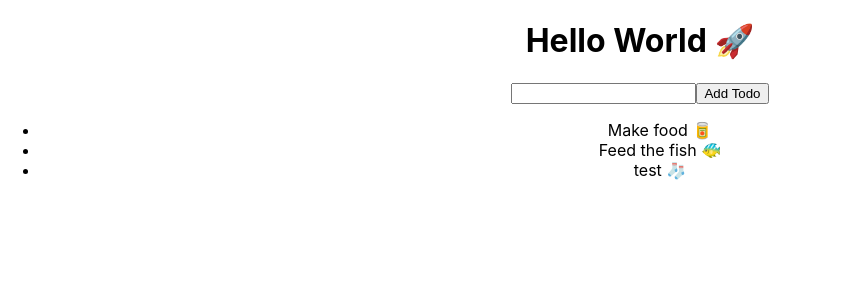
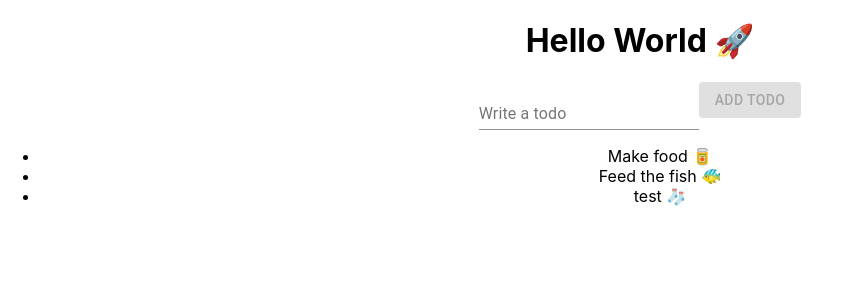
Before and after one commit to getromandev/todoAppReactFirebase, a React (Create React App) app: page / in a window 1280 px wide. Shown: the top 300 px of the page, without its empty margins (0-841 px from the left). Built offline with nearby package versions, Linux system fonts and the light colour scheme.

Commit message:
add material UI and apply to form

```diff
--- a/package.json
+++ b/package.json
@@ -3,6 +3,7 @@
   "version": "0.1.0",
   "private": true,
   "dependencies": {
+    "@material-ui/core": "^4.11.0",
     "@testing-library/jest-dom": "^4.2.4",
     "@testing-library/react": "^9.5.0",
     "@testing-library/user-event": "^7.2.1",
--- a/src/App.js
+++ b/src/App.js
@@ -1,4 +1,5 @@
 import React, {useState} from 'react';
+import { Button, FormControl, InputLabel, Input } from '@material-ui/core';
 import './App.css';
 
 function App() {
@@ -21,8 +22,17 @@
       <h1>Hello World 🚀 </h1>
 
       <form>
-        <input value={input} onChange={event => setInput(event.target.value)}/>
-        <button type='submit' onClick={addTodo}>Add Todo</button>
+        {/* <input value={input} onChange={event => setInput(event.target.value)}/> */}
+
+        <FormControl>
+          <InputLabel>Write a todo</InputLabel>
+          <Input value={input} onChange={event => setInput(event.target.value)}/>
+        </FormControl>
+
+        <Button disabled={!input} type='submit' onClick={addTodo}  variant="contained" color="primary">
+          Add Todo
+        </Button>
+        {/* <button type='submit' onClick={addTodo}>Add Todo</button> */}
       </form>
 
       <ul>
```
Also changed, not shown: 1 other file (tests, documents, lock files or other folders).
